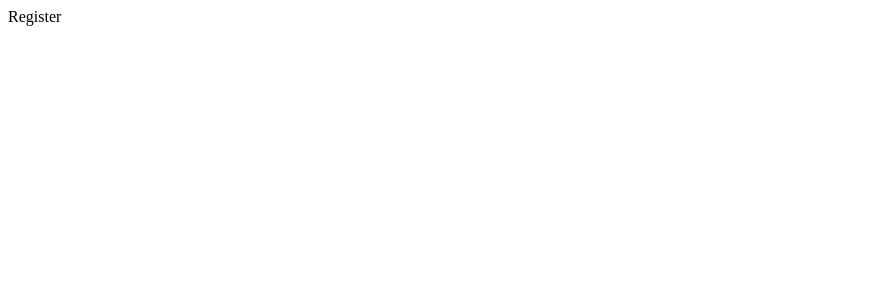
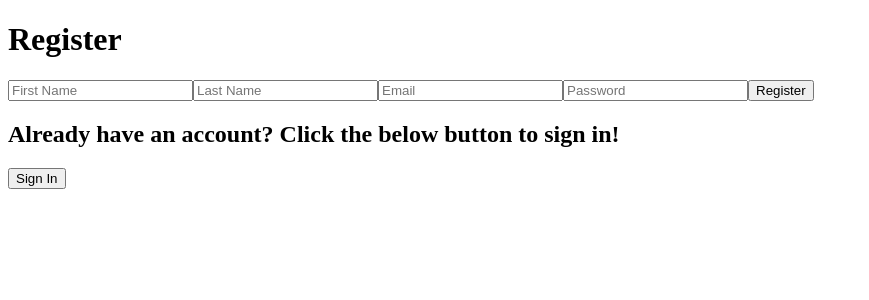
Before and after one commit to RedPandaSmash/units-6-7-react-chat-project, a React (Vite) app in the folder client/: page /signin in a window 1280 px wide. Shown: the top 300 px of the page, without its empty margins (0-869 px from the left). Built offline with nearby package versions, Linux system fonts and the light colour scheme.

Commit message:
forms implemented for signin
button for conditional rendering functional. register and login forms implemented. need method to set token for authentication and redirection to dashboard.

```diff
--- a/client/src/pages/authentication/Signin.jsx
+++ b/client/src/pages/authentication/Signin.jsx
@@ -12,11 +12,143 @@ export default function Signin() {
   };
   // Note to create function for when token to authenticate user is assigned, redirect to dashboard. Is this the correct place to do this?
   if (!returningUser) {
-    return <div>Register</div>; /*register form*/
-    //button for "already have an account? Sign in here!" onClick event toggleForms
+    const [form, setForm] = useState({
+      firstName: "",
+      lastName: "",
+      email: "",
+      password: "",
+    });
+
+    const handleChange = (e) => {
+      setForm({
+        ...form,
+        [e.target.name]: e.target.value,
+      });
+    };
+
+    const handleSubmit = async (e) => {
+      // prevent default form submission
+      e.preventDefault();
+
+      // send API request to register user/
+      const res = await fetch("http://localhost:8080/api/users/register", {
+        method: "POST",
+        headers: {
+          "Content-Type": "application/json",
+        },
+        body: JSON.stringify(form),
+      });
+
+      const data = await res.json();
+
+      alert(data.message);
+
+      // reset form after submission
+      setForm({
+        firstName: "",
+        lastName: "",
+        email: "",
+        password: "",
+      });
+    };
+    return (
+      <div>
+        <h1>Register</h1>
+        <form onSubmit={handleSubmit}>
+          <input
+            type="text"
+            name="firstName"
+            placeholder="First Name"
+            value={form.firstName}
+            onChange={handleChange}
+          />
+          <input
+            type="text"
+            name="lastName"
+            placeholder="Last Name"
+            value={form.lastName}
+            onChange={handleChange}
+          />
+          <input
+            type="email"
+            name="email"
+            placeholder="Email"
+            value={form.email}
+            onChange={handleChange}
+          />
+          <input
+            type="password"
+            name="password"
+            placeholder="Password"
+            value={form.password}
+            onChange={handleChange}
+          />
+          <button type="submit">Register</button>
+        </form>
+        <h2>Already have an account? Click the below button to sign in!</h2>
+        <button onClick={toggleForms}>Sign In</button>
+      </div>
+    );
   }
   if (returningUser) {
-    return <div>Login</div>; /*login form*/
-    //button for "new user? Register here!" onClick event toggleForms
+    const [form, setForm] = useState({
+      email: "",
+      password: "",
+    });
+
+    const handleChange = (e) => {
+      setForm({
+        ...form,
+        [e.target.name]: e.target.value,
+      });
+    };
+
+    const handleSubmit = async (e) => {
+      // prevent default form submission
+      e.preventDefault();
+
+      // send API request to register user/
+      const res = await fetch("http://localhost:8080/api/users/login", {
+        method: "POST",
+        headers: {
+          "Content-Type": "application/json",
+        },
+        body: JSON.stringify(form),
+      });
+
+      const data = await res.json();
+
+      alert(data.message);
+
+      // reset form after submission
+      setForm({
+        email: "",
+        password: "",
+      });
+    };
+    return (
+      <div>
+        <h1>Login</h1>
+        <form onSubmit={handleSubmit}>
+          <input
+            type="email"
+            name="email"
+            placeholder="Email"
+            value={form.email}
+            onChange={handleChange}
+          />
+          <input
+            type="password"
+            name="password"
+            placeholder="Password"
+            value={form.password}
+            onChange={handleChange}
+          />
+          <button type="submit">Login</button>
+        </form>
+        <h2>New user? Make an account here!</h2>
+        <button onClick={toggleForms}>Sign Up!</button>
+      </div>
+    );
   }
 }
```
